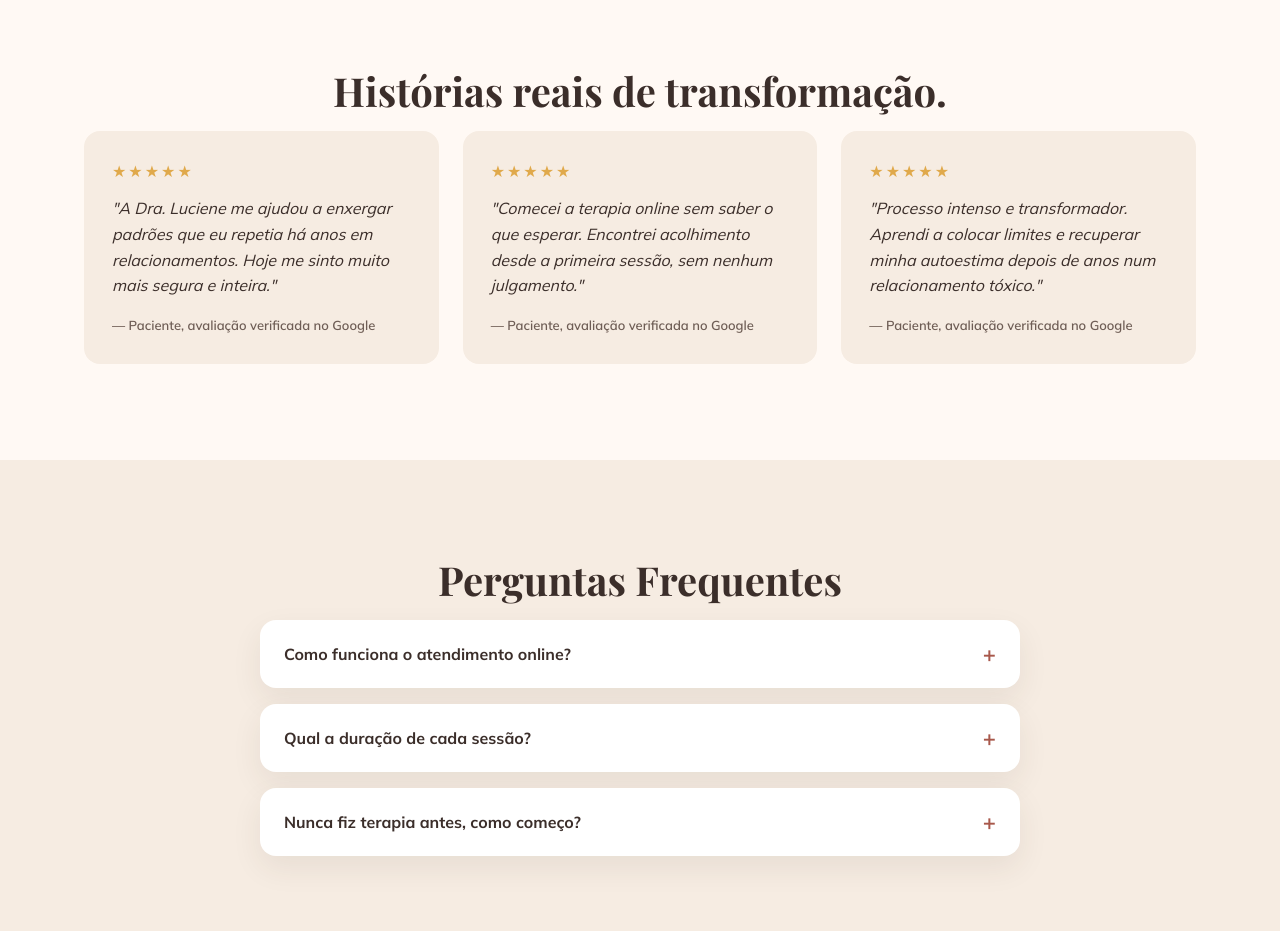
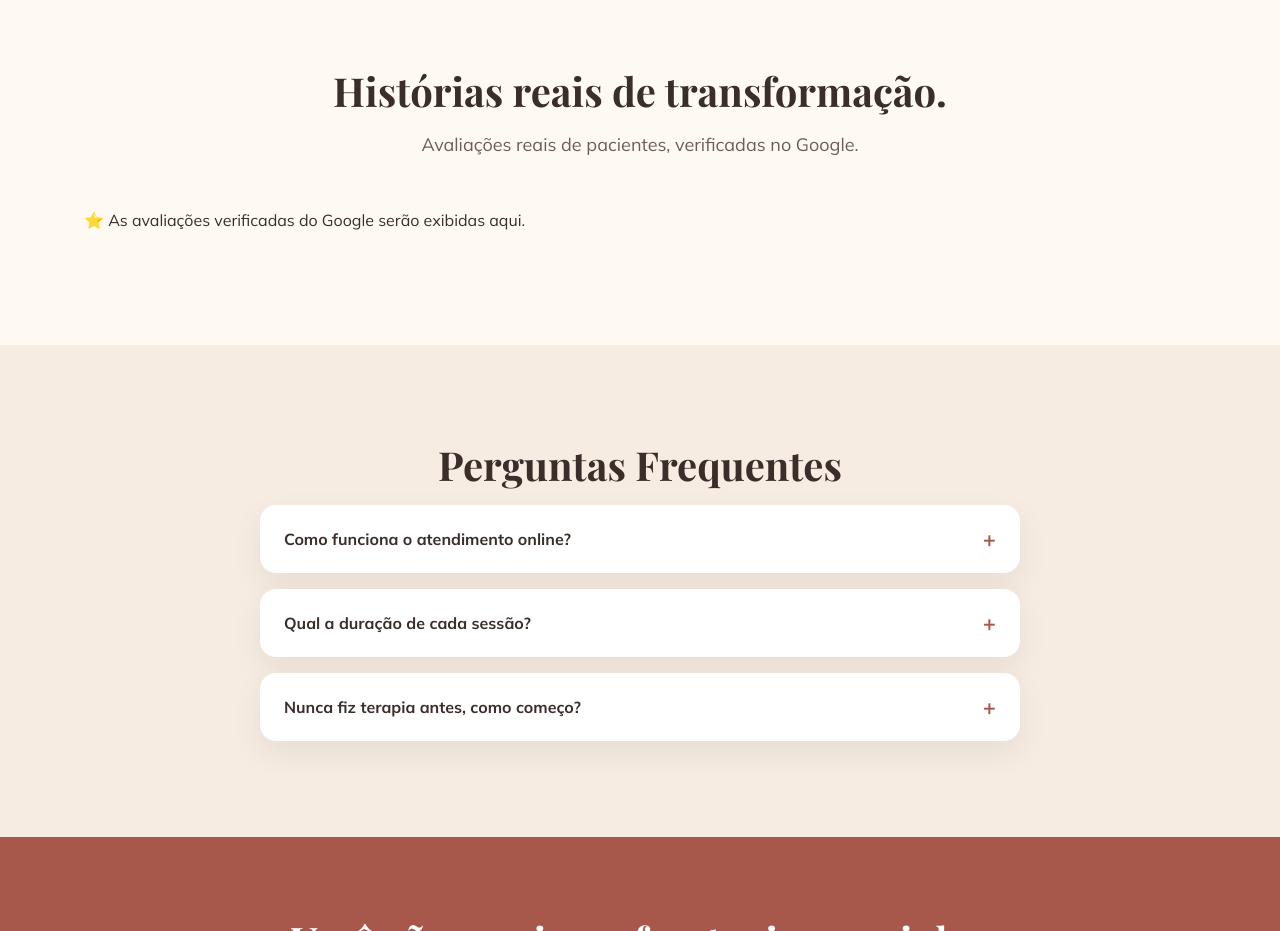
Before and after one commit to R0f0el/transformamente, a plain HTML site: page index.html in a window 1280 px wide. Shown: the part 3540-4471 px from the top of the page. Drawn offline with nearby package versions, Linux system fonts and the light colour scheme.

Commit message:
fix: remove depoimentos fabricados, adiciona placeholder para avaliações reais
Removed multiple patient testimonials and added a placeholder for Google reviews.

```diff
--- a/index.html
+++ b/index.html
@@ -171,23 +171,18 @@
     <section class="depoimentos" id="depoimentos">
       <div class="container">
         <h2 class="section-title">Histórias reais de transformação.</h2>
+        <p class="section-subtitle">
+          Avaliações reais de pacientes, verificadas no Google.
+        </p>
 
-        <div class="depoimentos__grid">
-          <blockquote class="depoimento">
-            <div class="depoimento__estrelas" aria-label="Avaliação 5 de 5 estrelas">★★★★★</div>
-            <p>"A Dra. Luciene me ajudou a enxergar padrões que eu repetia há anos em relacionamentos. Hoje me sinto muito mais segura e inteira."</p>
-            <footer>— Paciente, avaliação verificada no Google</footer>
-          </blockquote>
-          <blockquote class="depoimento">
-            <div class="depoimento__estrelas" aria-label="Avaliação 5 de 5 estrelas">★★★★★</div>
-            <p>"Comecei a terapia online sem saber o que esperar. Encontrei acolhimento desde a primeira sessão, sem nenhum julgamento."</p>
-            <footer>— Paciente, avaliação verificada no Google</footer>
-          </blockquote>
-          <blockquote class="depoimento">
-            <div class="depoimento__estrelas" aria-label="Avaliação 5 de 5 estrelas">★★★★★</div>
-            <p>"Processo intenso e transformador. Aprendi a colocar limites e recuperar minha autoestima depois de anos num relacionamento tóxico."</p>
-            <footer>— Paciente, avaliação verificada no Google</footer>
-          </blockquote>
+        <!--
+          TODO: inserir aqui o widget de avaliações do Google Business Profile
+          (ex.: Trustindex, Elfsight ou embed oficial do Google) com os
+          depoimentos reais da Dra. Luciene. Nenhum depoimento deve ser
+          inventado — apenas relatos verificados de pacientes reais.
+        -->
+        <div class="depoimentos__placeholder">
+          <p>⭐ As avaliações verificadas do Google serão exibidas aqui.</p>
         </div>
       </div>
     </section>
```
